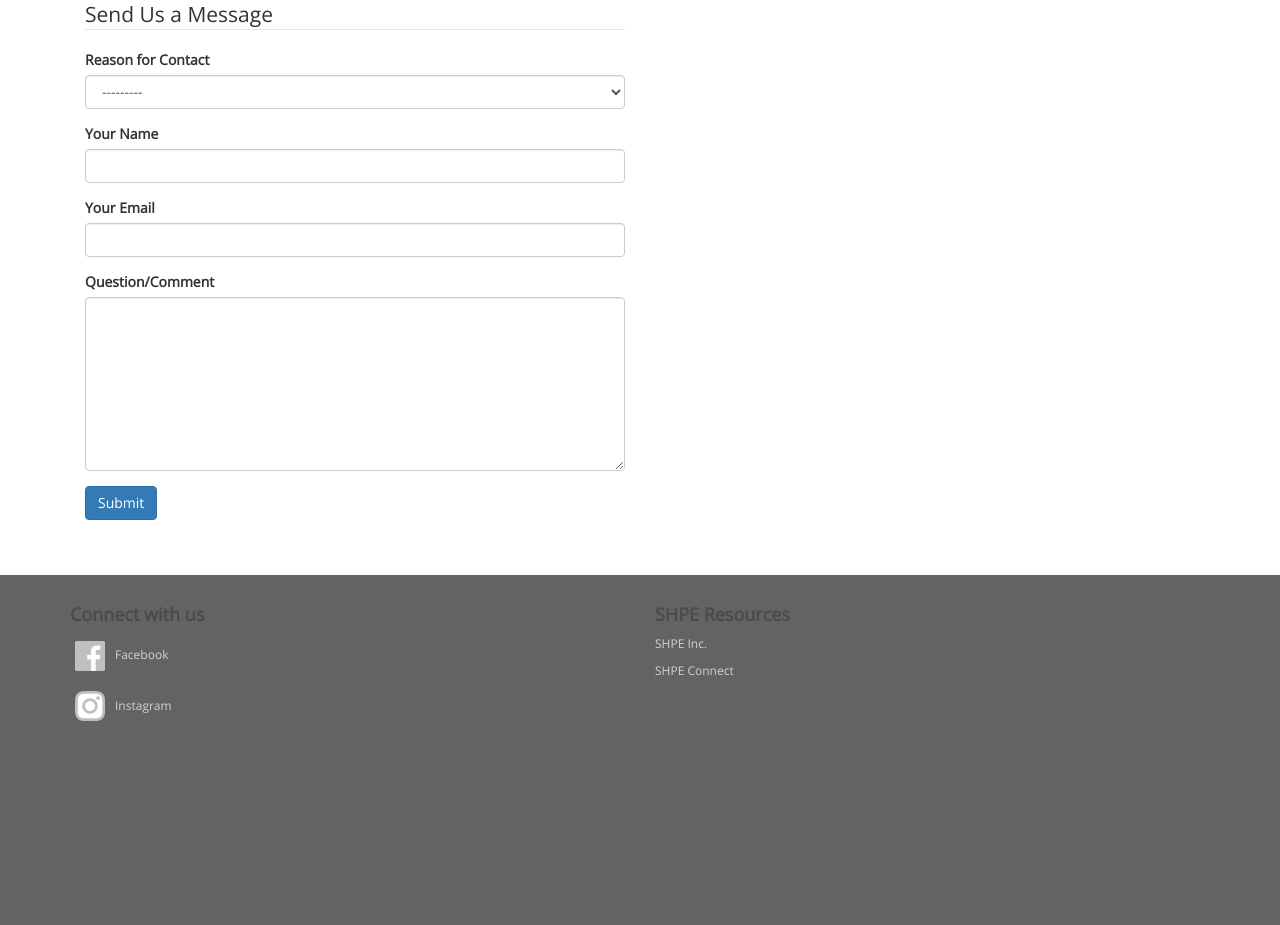
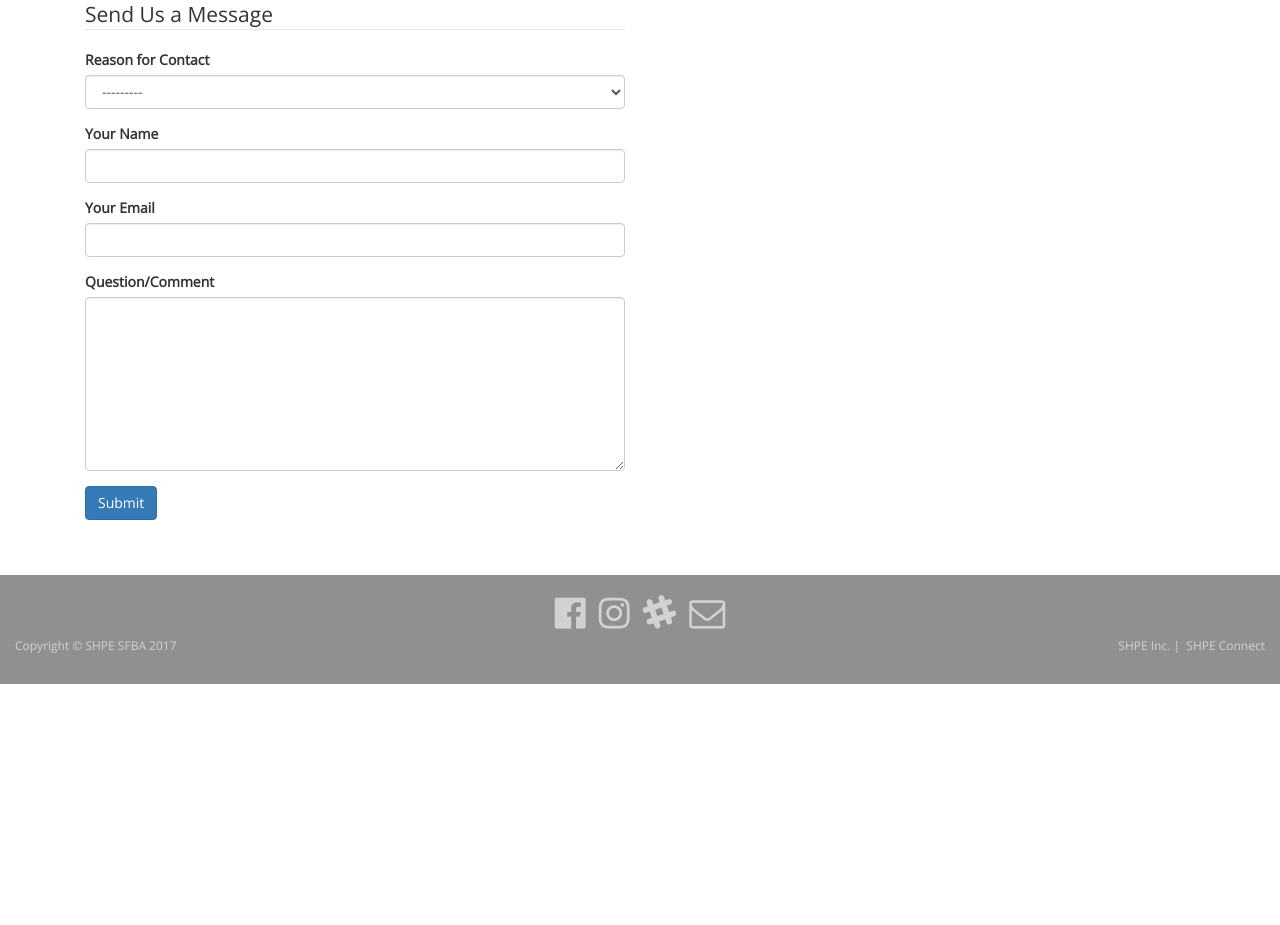
Before and after one commit to shpe-sfba/shpesfba, a Django app: page /contact/ in a window 1280 px wide. Shown: the part 298-1223 px from the top of the page. After the commit the page ends 982 px from the top, so only its background shows below. Run offline with Django 3.2, Linux system fonts and the light colour scheme; data that the repository does not hold is empty; some libraries are stand-ins or nearby versions; some web fonts are replaced.

Commit message:
Redesign footer

```diff
--- a/shpesfba/templates/shpesfba/base.html
+++ b/shpesfba/templates/shpesfba/base.html
@@ -46,20 +46,22 @@
 {% endblock %}
 
 <footer role="footer" class="site-footer container-fluid">
-    <div class="container">
-        <div class="row">
-            <div class="col-md-6">
-                <h4>Connect with us</h4>
-                <p class="social-link"><a href="https://www.facebook.com/groups/120819351271743/" target="_blank"> <img src="{% static "img/facebook-icon-small.png" %}">Facebook</a>
+    <div class="row text-center">
+        <div class="col-xs-12">
+            <a class="social-link" href="https://www.facebook.com/groups/120819351271743/" target="_blank"><i class="fa fa-3x fa-facebook-official" aria-hidden="true"></i></a>
+            <a class="social-link" href="https://www.instagram.com/shpesfba/" target="_blank"><i class="fa fa-3x fa-instagram" aria-hidden="true"></i></a>
+            <a class="social-link" href="https://join.slack.com/t/shpe-sfba/shared_invite/MjI0OTQ2MDAxOTc0LTE1MDIyNDUxNTctMGRkZDRiYmJlNg" target="_blank"><i class="fa fa-3x fa-slack" aria-hidden="true"></i></a>
+            <a class="social-link" href="{% url "contact" %}" target="_blank" data-toggle="tooltip" title="Join Mailing List"><i class="fa fa-3x fa-envelope-o" aria-hidden="true"></i></a>
+        </div>
+    </div>
+    <div class="row">
+        <div class="col-xs-6">
+            <p>Copyright &copy; SHPE SFBA <script>document.write(new Date().getFullYear());</script></p>
+        </div>
+        <div class="col-xs-6 text-right">
+                <p><a href="http://www.shpe.org/" target="_blank">SHPE Inc.</a>&nbsp;|&nbsp;
+                   <a href="https://www.shpeconnect.org" target="_blank">SHPE Connect</a>
                 </p>
-                <p class="social-link"><a href="https://www.instagram.com/shpesfba/" target="_blank"> <img src="{% static "img/instagram-icon-small.png" %}">Instagram</a>
-                </p>
-            </div>
-            <div class="col-md-6">
-                <h4>SHPE Resources</h4>
-                <p><a href="http://www.shpe.org/" target="_blank">SHPE Inc.</a></p>
-                <p><a href="https://www.shpeconnect.org" target="_blank">SHPE Connect</a></p>
-            </div>
         </div>
     </div>
 </footer>
--- a/static/css/shpe.css
+++ b/static/css/shpe.css
@@ -479,11 +479,15 @@ h2 {
     border: 1px solid #1a3851
 }
 
+/* Footer
+ ===========================================
+*/
 footer {
     margin-top: 40px;
     padding-top:20px;
-    background-color: #636363;
-    min-height: 350px;
+    padding-bottom: 20px;
+    background-color: #909090;
+    /* min-height: 350px; */
     font-size: 12px;
     color: #d3d2d2
 }
@@ -491,7 +495,6 @@ footer {
 footer p {
     font-size: 12px
 }
-
 
 footer hr {
     margin: 5px 0;
@@ -504,25 +507,6 @@ footer a {
 
 footer a:hover {
     color: #fff
-}
-
-footer .footer-btn {
-    width: 105px;
-    height: 25px;
-    color: #fff;
-    background-color: #464646;
-    float: right;
-    font-style: italic;
-    line-height: 13px;
-    text-align: left
-}
-
-footer .footer-btn_style {
-    color: #fff;
-    background-color: #464646;
-    font-style: italic;
-    line-height: 13px;
-    text-align: left
 }
 
 footer input.form-control {
@@ -566,6 +550,9 @@ footer .buffer {
     font-size: 1.5rem
 }
 
+/* Navigation
+ ===========================================
+*/
 .navbar-brand {
     padding: 25px 0
 }
```
